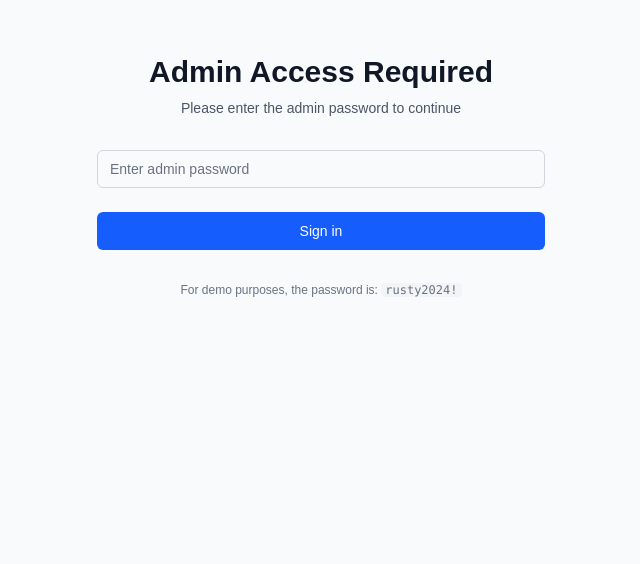
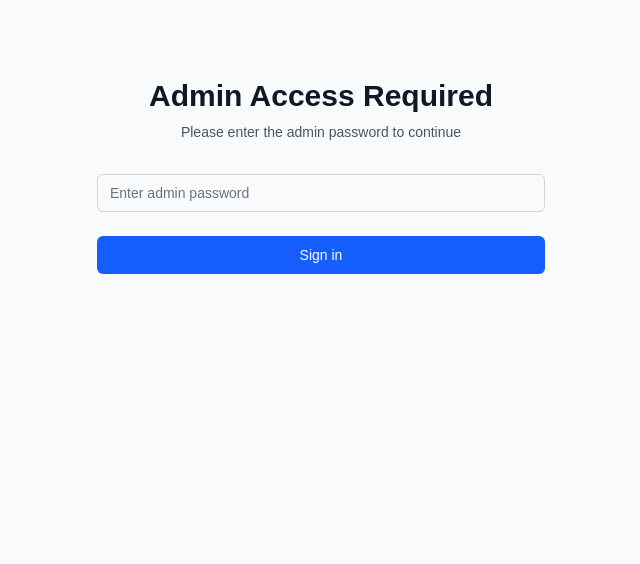
Before and after one commit to DamonJJ/rusty, a Next.js app: page /admin/products/1/edit in a window 1280 px wide. Shown: the part 236-800 px from the top of the page, without its empty margins (319-959 px from the left). Built offline with nearby package versions, Linux system fonts and the light colour scheme.

Commit message:
Remove hint at password

```diff
--- a/src/components/AdminAuth.tsx
+++ b/src/components/AdminAuth.tsx
@@ -90,12 +90,6 @@ export default function AdminAuth({ children }: AdminAuthProps) {
               </button>
             </div>
           </form>
-
-          <div className="mt-8 text-center">
-            <p className="text-xs text-gray-500">
-              For demo purposes, the password is: <code className="bg-gray-100 px-1 rounded">rusty2024!</code>
-            </p>
-          </div>
         </div>
       </div>
     )
```
